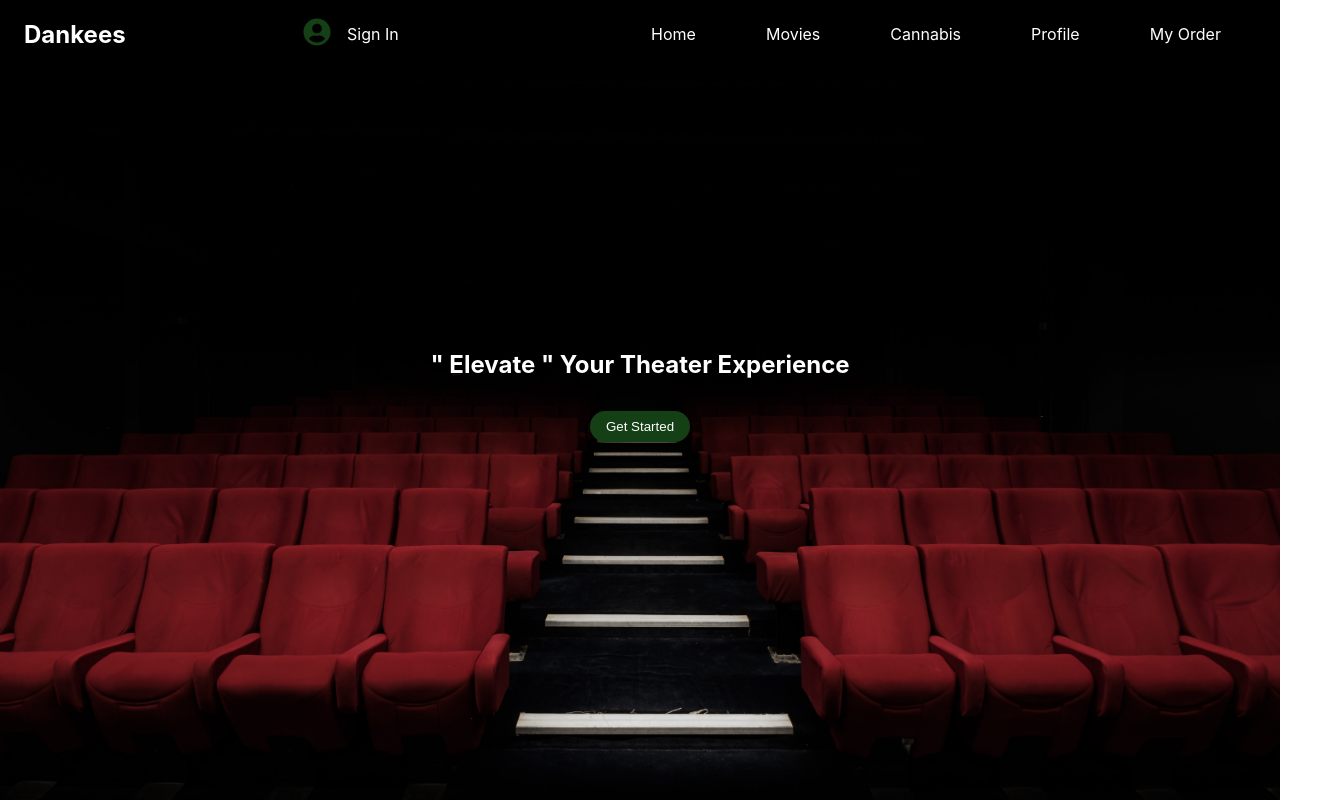
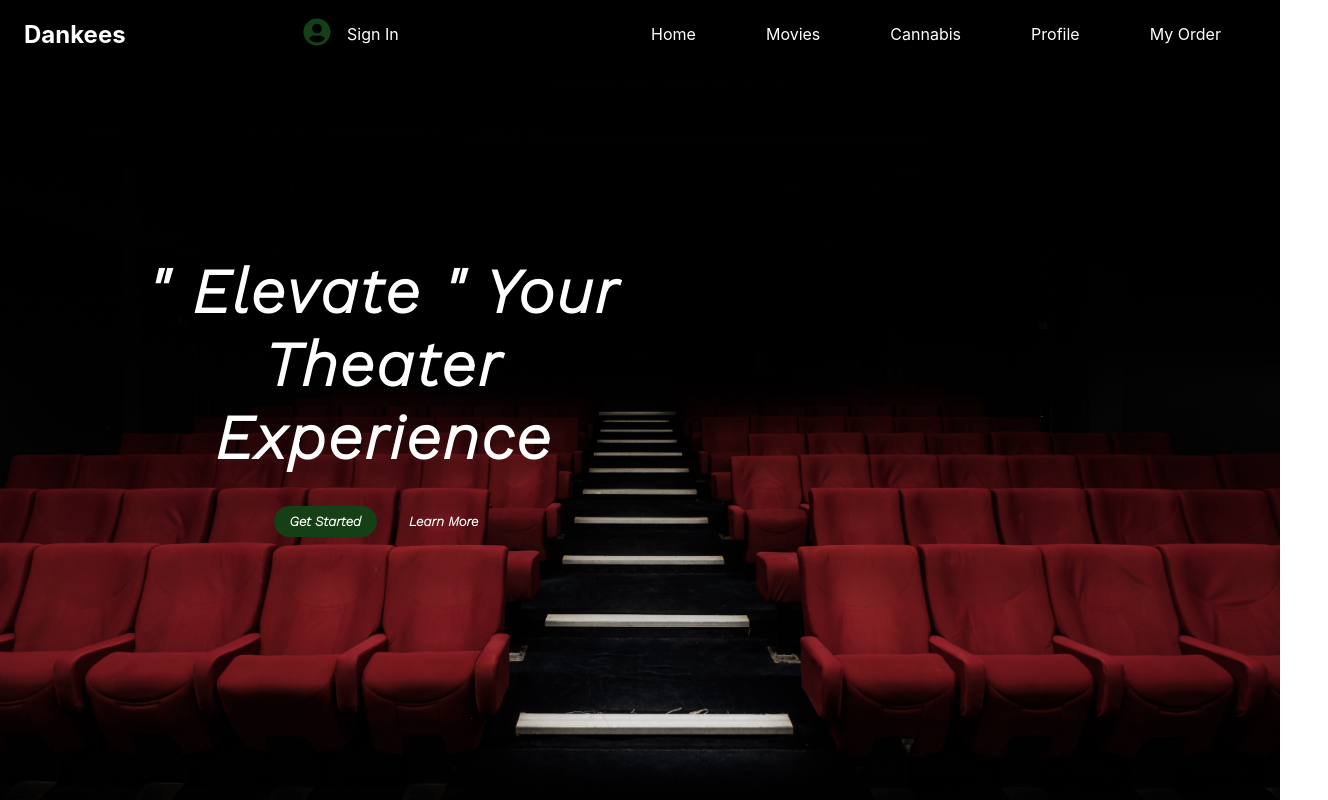
Before and after one commit to Dthomas0729/Capstone-Project, a React (Create React App) app: page / in a window 1280 px wide. Shown: the top 800 px of the page, 1328 px wide, since content can reach past the window. Built offline with nearby package versions, Linux system fonts and the light colour scheme; no server answers; grey boxes are pictures that could not be loaded; what react-alert-template-basic would draw is missing.

Commit message:
Update css: homepage

```diff
--- a/public/index.html
+++ b/public/index.html
@@ -9,6 +9,9 @@
       name="description"
       content="Web site created using create-react-app"
     />
+    <link rel="preconnect" href="https://fonts.googleapis.com">
+    <link rel="preconnect" href="https://fonts.gstatic.com" crossorigin>
+    <link href="https://fonts.googleapis.com/css2?family=Work+Sans:ital,wght@1,300&display=swap" rel="stylesheet">
     <!-- <link rel="apple-touch-icon" href="%PUBLIC_URL%/logo192.png" /> -->
     <!--
       manifest.json provides metadata used when your web app is installed on a
--- a/src/components/Strain/styles.css
+++ b/src/components/Strain/styles.css
@@ -2,9 +2,8 @@
     display: flex;
     align-items: center;
     justify-content: space-between;
-    width: 100vw;
-    padding: 1rem;
-    margin-left: 4rem;
+    width: 100%;
+    padding: 1rem 0rem;
     text-decoration: none;
 }
 
@@ -13,7 +12,7 @@
     flex-direction: column;
     align-items: baseline;
     text-decoration: none;
-
+    margin-left: 4rem;
 }
 
 .strain-info p, h3 {
--- a/src/components/TopShelf/styles.css
+++ b/src/components/TopShelf/styles.css
@@ -12,7 +12,7 @@
 }
 
 .top-shelf-image {
-    width: 100vw;
+    width: 100%;
     height: 20vh;
     background-size: cover;
     background-position: center;
--- a/src/components/Welcome/index.js
+++ b/src/components/Welcome/index.js
@@ -11,11 +11,14 @@ const Welcome = () => {
     return (
         <section style={{ backgroundImage: `url(${dopeTheater})` }} className='hero'>
 
-            <h1>" Elevate " Your Theater Experience</h1>
+            <div className='main-content'>
+                <h1>" Elevate " Your Theater Experience</h1>
 
-            <div className='hero-buttons'>
-                <button className='get-started' onClick={()=> navigate('/movies')}>Get Started</button>
-                {/* <button className='learn-more'>Learn More</button> */}
+                <div className='hero-buttons'>
+                    <button className='get-started' onClick={()=> navigate('/movies')}>Get Started</button>
+                    <button className='learn-more'>Learn More</button>
+                </div>
+
             </div>
         </section>
     )
--- a/src/components/Welcome/styles.css
+++ b/src/components/Welcome/styles.css
@@ -1,3 +1,5 @@
+@import url('https://fonts.googleapis.com/css2?family=Abril+Fatface&display=swap');
+
 .hero {
     display: flex;
     flex-direction: column;
@@ -16,16 +18,36 @@
         background-size: cover;
         background-position: center;
     }
+
+    .main-content {
+        display: flex;
+        flex-direction: column;
+        height: 100%;
+        width: 50%;
+        padding-left: 4rem;
+        justify-content: center;
+    }
+
+    .hero h1 {
+        text-align: center;
+        color: white;
+        margin: 12px 36px;
+        text-shadow: 25rem;
+        font-size: 62px;
+        font-family: 'Work Sans', sans-serif;
+        letter-spacing: 2.5px;
+
+    }
 }
-/* .hero img {
 
-} */
 
 .hero h1 {
     text-align: center;
     color: white;
     margin: 12px 36px;
     text-shadow: 25rem;
+    font-family: 'Work Sans', sans-serif;
+    letter-spacing: 2.5px;
 }
 
 .hero-buttons {
@@ -36,6 +58,8 @@
 
 .hero-buttons button {
     margin: 0.5rem;
+    font-family: 'Work Sans';
+    font-weight: bold;
 }
 
 .get-started {
@@ -48,7 +72,7 @@
 }
 
 .learn-more {
-    background-color: grey;
+    background-color: transparent;
     color: white;
     border: none;
     border-radius: 1.5rem;
```
